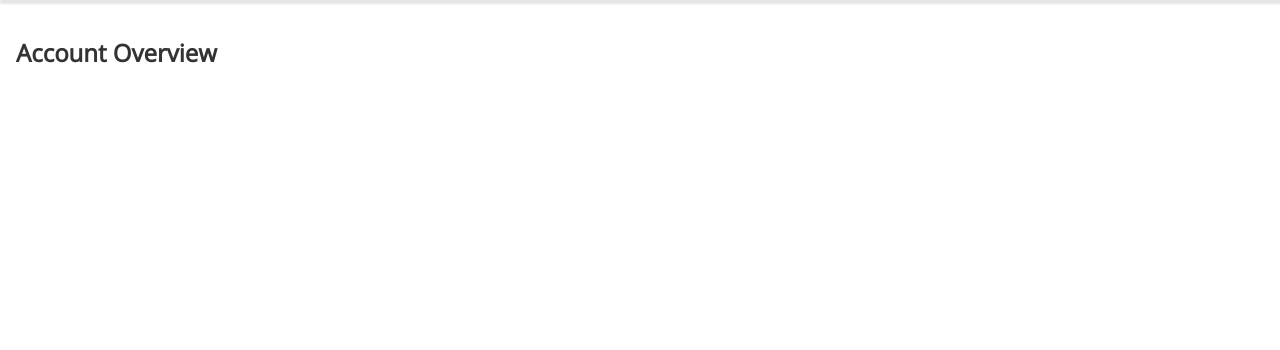
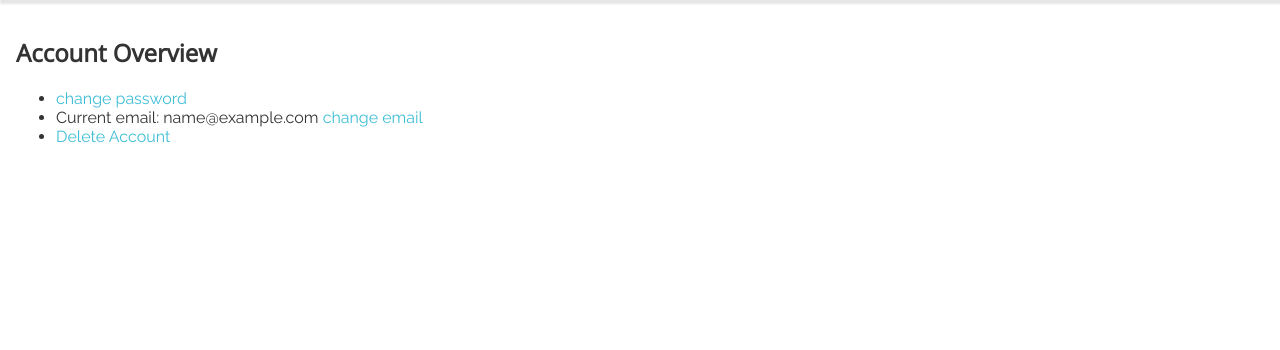
Before and after one commit to jessereitz/myvote, a Django app: page /account/ in a window 1280 px wide. Shown: the part 70-420 px from the top of the page. Run offline with Django 3.2, Linux system fonts and the light colour scheme; the visitor is signed in with stand-in values (Sample User, id 1).

Commit message:
Create basic account_overview view and template

```diff
--- a/myvote/accounts/urls.py
+++ b/myvote/accounts/urls.py
@@ -9,4 +9,7 @@ urlpatterns = [
     path('signup/', views.signup, name='signup'),
     path('login/', auth_views.LoginView.as_view(template_name='accounts/login.html'), name='login'),
     path('logout/', auth_views.LogoutView.as_view(), name='logout'),
+    path('change_password/', views.change_password, name='change password'),
+    path('change_email/', views.change_email, name='change email'),
+    path('delete_account/', views.delete_account, name='delete account'),
 ]
--- a/myvote/accounts/views.py
+++ b/myvote/accounts/views.py
@@ -22,5 +22,17 @@ def account_overview(request):
     #   1 - Display link to change password
     #   2 - Display link to change email
     #   3 - Display link to delete account
+    if request.user.is_authenticated:
+        return render(request, 'accounts/account_overview.html')
 
-    return render(request, 'accounts/account_overview.html')
+@login_required
+def change_password(request):
+    pass
+
+@login_required
+def change_email(request):
+    pass
+
+@login_required
+def delete_account(request):
+    pass
--- a/myvote/templates/accounts/account_overview.html
+++ b/myvote/templates/accounts/account_overview.html
@@ -4,4 +4,9 @@
 
 {% block content %}
   <h1>Account Overview</h1>
+  <ul>
+    <li><a href="{% url 'account:change password' %}">change password</a></li>
+    <li>Current email: {{ user.email }} <a href="{% url 'account:change email' %}">change email</a></li>
+    <li><a href="{% url 'account:delete account' %}">Delete Account</a></li>
+  </ul>
 {% endblock %}
```
